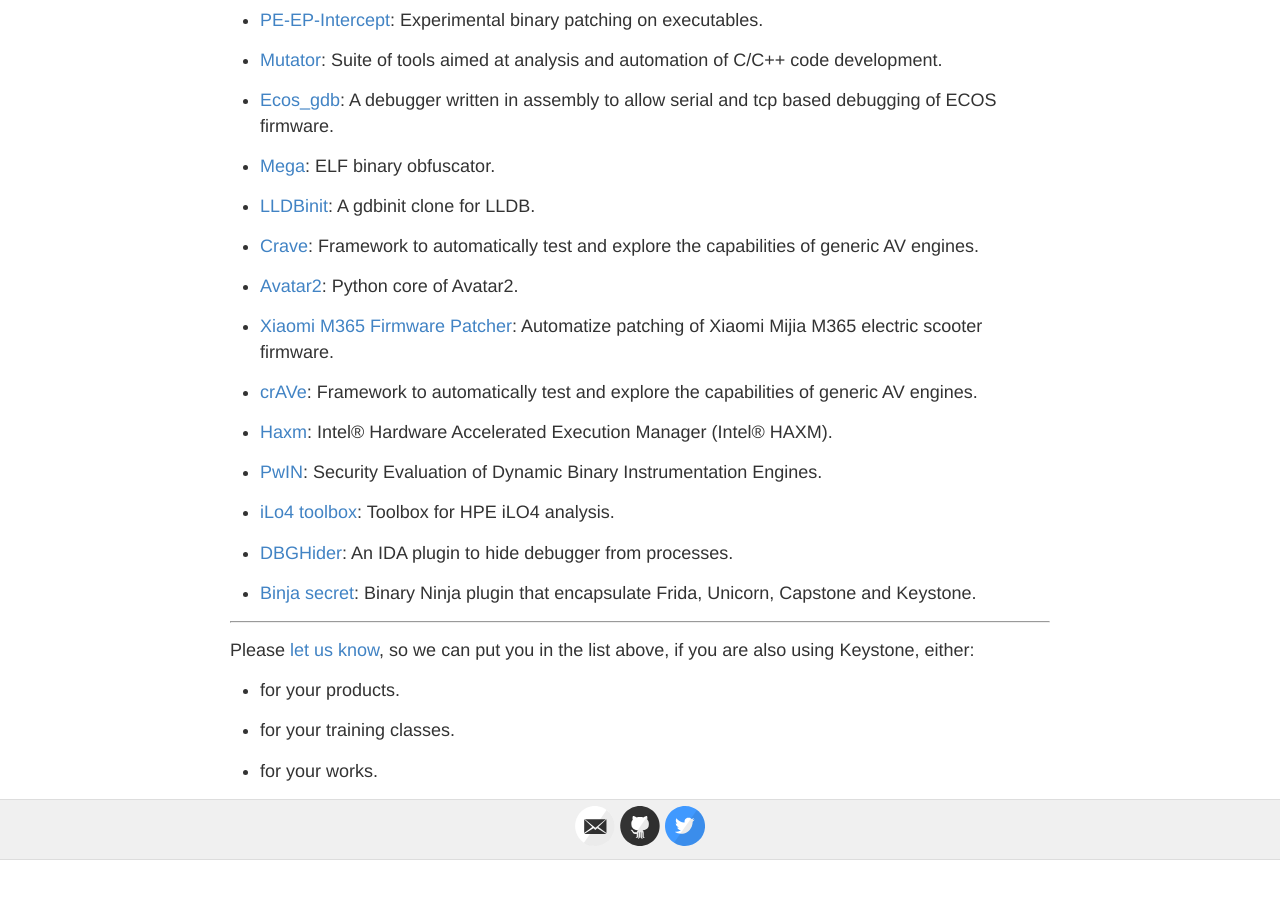
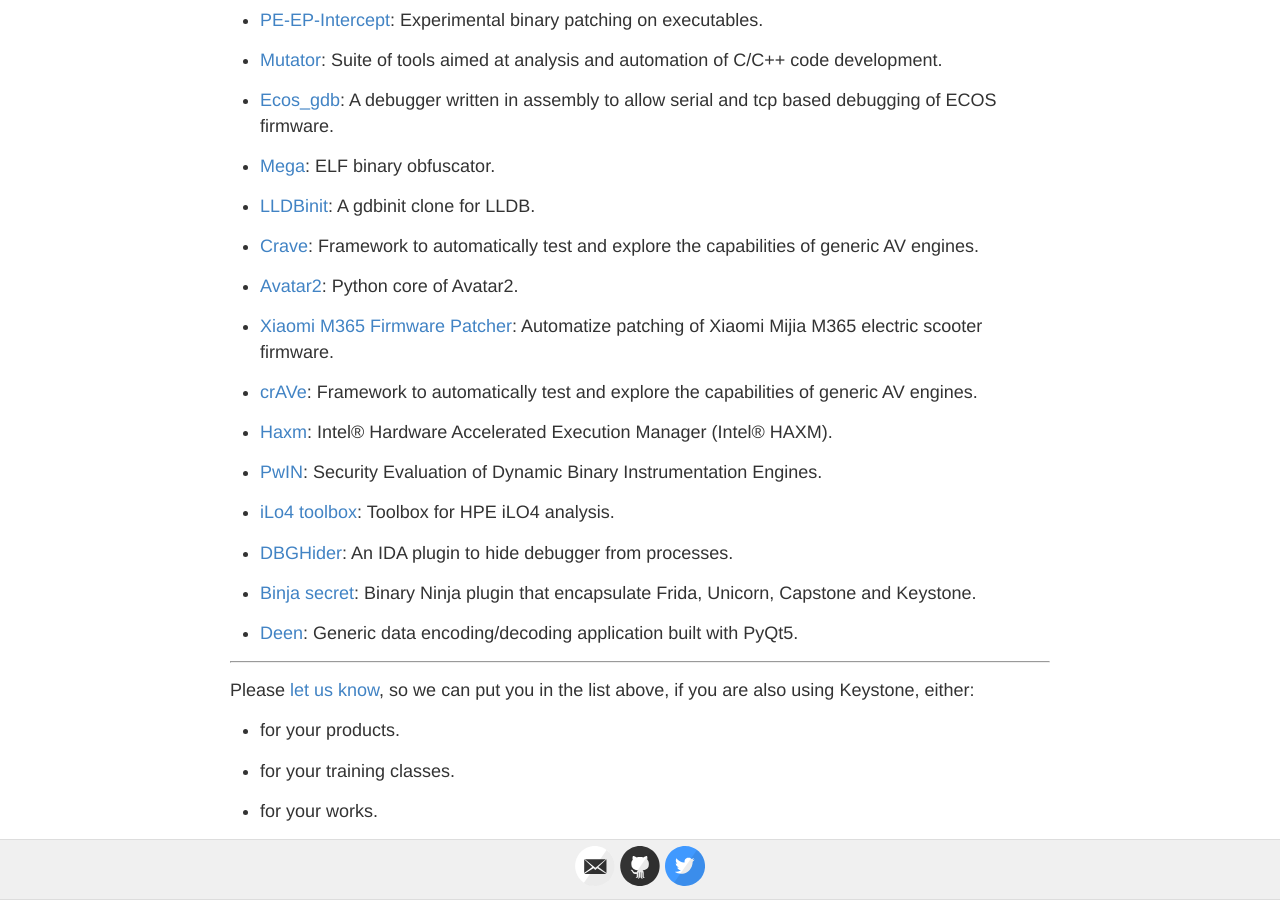
Before and after one commit to keystone-engine/keystone-engine.github.io, a Jekyll site: the page built from showcase.md, in a window 1280 px wide and 900 px high, scrolled down 2792 px. Built offline with Jekyll 4.4.1, drawn with Linux system fonts in a browser that asks for light colours; before the commit the page ends 3652 px from its top, so only the background shows below that; some of the changed lines change nothing that is shown.

Commit message:
showcase

```diff
--- a/showcase.md
+++ b/showcase.md
@@ -6,7 +6,7 @@
 
 ## Showcase
 
-In our knowledge, Keystone has been used by **74** following products (listed in no particular order).
+In our knowledge, Keystone has been used by **75** following products (listed in no particular order).
 
 - [Keypatch](http://keystone-engine.org/keypatch): IDA Pro plugin for code assembling & binary patching.
 
@@ -156,6 +156,9 @@
 
 - [Binja secret](https://github.com/iGio90/binja-secret): Binary Ninja plugin that encapsulate Frida, Unicorn, Capstone and Keystone.
 
+- [Deen](https://github.com/takeshixx/deen): Generic data encoding/decoding application built with PyQt5.
+
+
 ---
 
 Please [let us know](/contact/), so we can put you in the list above, if you are also using Keystone, either:
```
